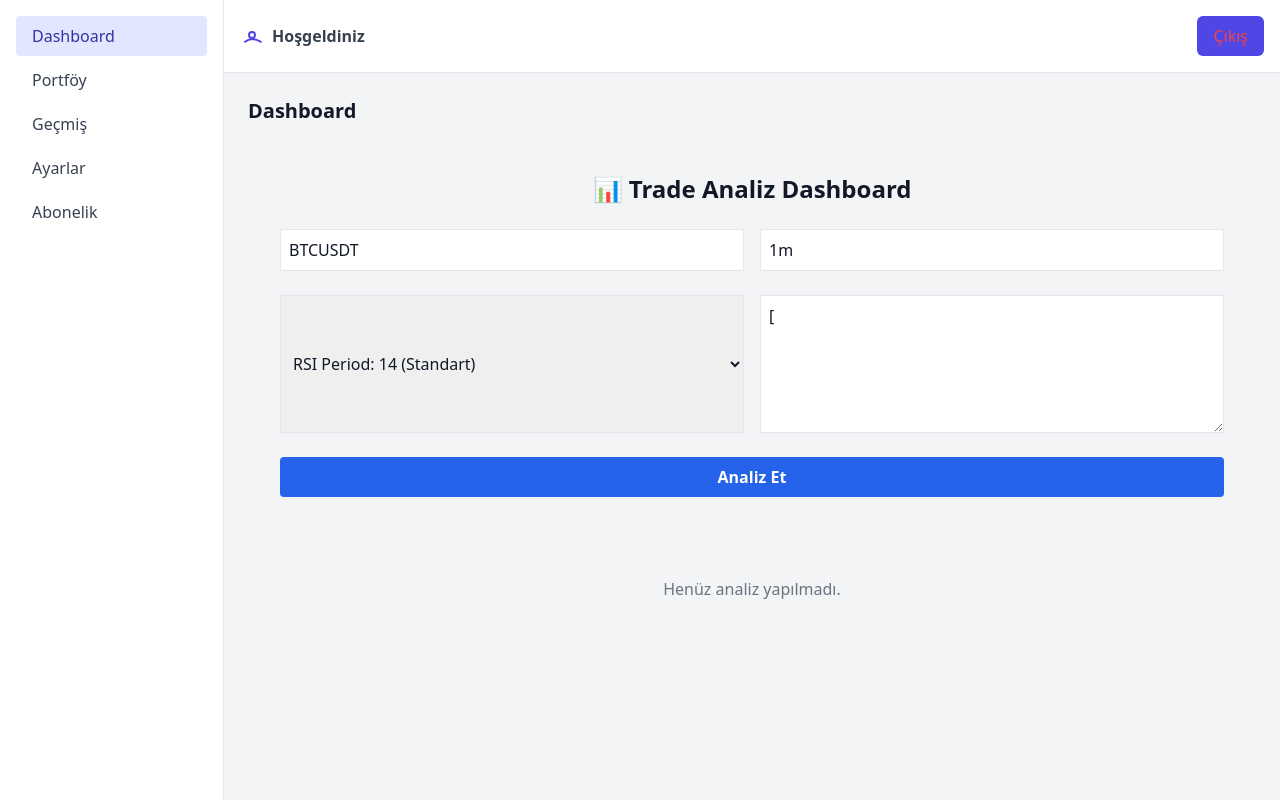
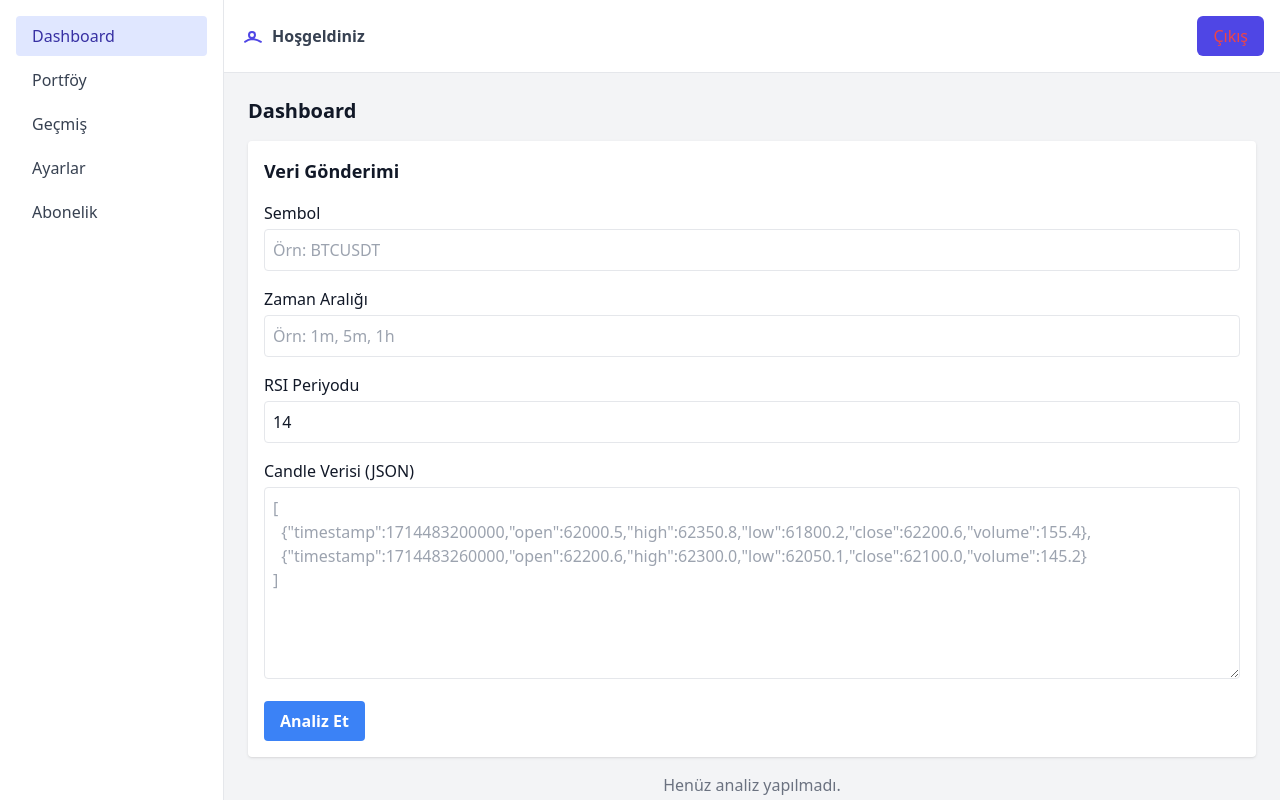
Before and after one commit to greencheff/trade-analyze-app, a React (Vite) app in the folder frontend/: page /dashboard in a window 1280 px wide. Built offline with nearby package versions, Linux system fonts and the light colour scheme.

Commit message:
Update WebhookForm.jsx

```diff
--- a/frontend/src/components/WebhookForm.jsx
+++ b/frontend/src/components/WebhookForm.jsx
@@ -1,103 +1,110 @@
-import React, { useState } from "react";
+import { useState } from "react";
 import axios from "axios";
 
-export default function WebhookForm() {
-  const [symbol, setSymbol] = useState("BTCUSDT");
-  const [interval, setInterval] = useState("1m");
+export default function WebhookForm({ onResult }) {
+  const [symbol, setSymbol] = useState("");
+  const [interval, setInterval] = useState("");
   const [rsiPeriod, setRsiPeriod] = useState(14);
-  const [candles, setCandles] = useState("[");
+  const [candles, setCandles] = useState("");
+  const [loading, setLoading] = useState(false);
   const [analysis, setAnalysis] = useState(null);
 
   const handleAnalyze = async () => {
     try {
-      const parsedCandles = JSON.parse(candles);
+      let parsedCandles = JSON.parse(candles);
+
+      // Ekstra kontrol: veri bir liste mi?
+      if (!Array.isArray(parsedCandles)) {
+        alert("Veri bir liste (array) formatında olmalı! Lütfen [ { }, { } ] yapısında gönderin.");
+        return;
+      }
+
+      setLoading(true);
+
       const response = await axios.post("https://trade-analyze-backend.onrender.com/api/analyze", {
         symbol,
         interval,
         rsi_period: parseInt(rsiPeriod),
-        candles: parsedCandles,
+        candles: parsedCandles,  // dikkat: parse edilmiş JSON veri
       });
+
       setAnalysis(response.data);
+      if (onResult) {
+        onResult(response.data);
+      }
     } catch (error) {
       console.error("Analysis error:", error);
-      alert("Veri analiz edilirken hata oluştu. JSON formatını veya sunucu bağlantısını kontrol edin.");
+      alert("Veri analiz edilirken hata oluştu. Lütfen JSON formatını veya sunucu bağlantısını kontrol edin.");
+    } finally {
+      setLoading(false);
     }
   };
 
   return (
-    <div className="p-8">
-      <h1 className="text-2xl font-bold mb-6 text-center">📊 Trade Analiz Dashboard
-      </h1>
+    <div className="p-4 bg-white rounded shadow">
+      <h2 className="text-lg font-bold mb-4">Veri Gönderimi</h2>
 
-      <div className="grid grid-cols-2 gap-4 mb-6">
+      <div className="mb-4">
+        <label className="block mb-1 font-medium">Sembol</label>
         <input
           type="text"
-          placeholder="Sembol"
           value={symbol}
           onChange={(e) => setSymbol(e.target.value)}
-          className="border p-2 w-full"
-        />
-        <input
-          type="text"
-          placeholder="Interval"
-          value={interval}
-          onChange={(e) => setInterval(e.target.value)}
-          className="border p-2 w-full"
+          className="w-full border p-2 rounded"
+          placeholder="Örn: BTCUSDT"
         />
       </div>
 
-      <div className="grid grid-cols-2 gap-4 mb-6">
-        <select
+      <div className="mb-4">
+        <label className="block mb-1 font-medium">Zaman Aralığı</label>
+        <input
+          type="text"
+          value={interval}
+          onChange={(e) => setInterval(e.target.value)}
+          className="w-full border p-2 rounded"
+          placeholder="Örn: 1m, 5m, 1h"
+        />
+      </div>
+
+      <div className="mb-4">
+        <label className="block mb-1 font-medium">RSI Periyodu</label>
+        <input
+          type="number"
           value={rsiPeriod}
           onChange={(e) => setRsiPeriod(e.target.value)}
-          className="border p-2 w-full"
-        >
-          <option value="14">RSI Period: 14 (Standart)</option>
-          <option value="7">RSI Period: 7</option>
-          <option value="21">RSI Period: 21</option>
-        </select>
+          className="w-full border p-2 rounded"
+          min={1}
+          max={100}
+        />
+      </div>
 
+      <div className="mb-4">
+        <label className="block mb-1 font-medium">Candle Verisi (JSON)</label>
         <textarea
-          rows="5"
-          placeholder="Candles JSON"
           value={candles}
           onChange={(e) => setCandles(e.target.value)}
-          className="border p-2 w-full"
-        />
+          className="w-full border p-2 rounded h-48"
+          placeholder='[
+  {"timestamp":1714483200000,"open":62000.5,"high":62350.8,"low":61800.2,"close":62200.6,"volume":155.4},
+  {"timestamp":1714483260000,"open":62200.6,"high":62300.0,"low":62050.1,"close":62100.0,"volume":145.2}
+]'
+        ></textarea>
       </div>
 
       <button
         onClick={handleAnalyze}
-        className="bg-blue-600 hover:bg-blue-700 text-white font-bold py-2 px-4 rounded w-full mb-8"
+        disabled={loading}
+        className="bg-blue-500 text-white px-4 py-2 rounded hover:bg-blue-600"
       >
-        Analiz Et
+        {loading ? "Yükleniyor..." : "Analiz Et"}
       </button>
 
       {analysis && (
-        <div className="grid grid-cols-2 gap-6">
-          <div className="border rounded-lg p-4">
-            <h2 className="text-lg font-semibold mb-4">🔍 Özet Analiz
-            </h2>
-            <p><b>Symbol:</b> {analysis.symbol}</p>
-            <p><b>Interval:</b> {analysis.interval}</p>
-            <p><b>Veri Sayısı:</b> {analysis.candles_count}</p>
-            <p><b>Ortalama Kapanış:</b> {analysis.analysis.average_close}</p>
-            <p><b>Ortalama Hacim:</b> {analysis.analysis.average_volume}</p>
-            <p><b>En Yüksek Fiyat:</b> {analysis.analysis.highest_price}</p>
-            <p><b>En Düşük Fiyat:</b> {analysis.analysis.lowest_price}</p>
-            <p><b>Trend Yönü:</b> {analysis.analysis.trend_direction}</p>
-            <p><b>Trend Gücü (%):</b> {analysis.analysis.trend_strength_percent}</p>
-          </div>
-
-          <div className="border rounded-lg p-4">
-            <h2 className="text-lg font-semibold mb-4">🔦 İleri Düzey Analiz
-            </h2>
-            <p><b>RSI Değeri:</b> {analysis.analysis.rsi_value ?? "-"}</p>
-            <p><b>EMA (14):</b> {analysis.analysis.ema_value ?? "-"}</p>
-            <p><b>MACD:</b> {analysis.analysis.macd_value ?? "-"}</p>
-            <p><b>Stochastic %K:</b> {analysis.analysis.stochastic_k_value ?? "-"}</p>
-            <p><b>ADX Değeri:</b> {analysis.analysis.adx_value ?? "-"}</p>
-          </div>
+        <div className="mt-6">
+          <h3 className="text-lg font-bold mb-2">Analiz Sonucu</h3>
+          <pre className="bg-gray-100 p-4 rounded text-sm">
+            {JSON.stringify(analysis, null, 2)}
+          </pre>
         </div>
       )}
     </div>
```
